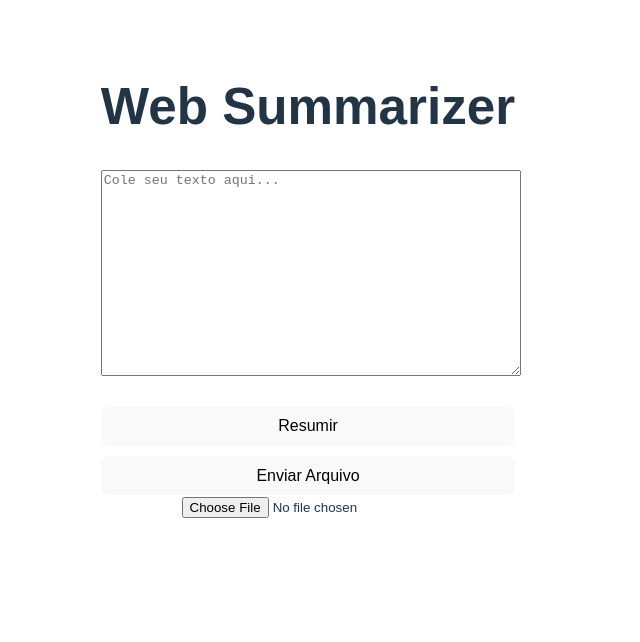
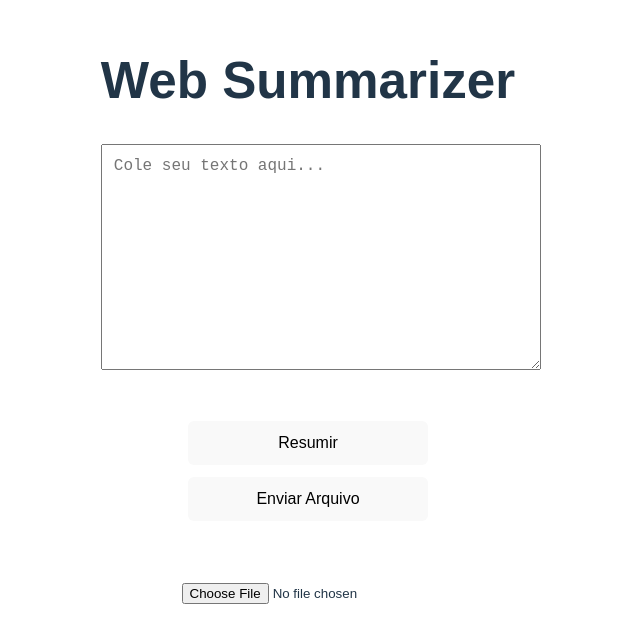
Before and after one commit to GustavoVRLeal/web-summarizer, a React app in the folder frontend/: page / in a window 1280 px wide. Shown: the part 118-760 px from the top of the page, without its empty margins (332-972 px from the left). Built offline with nearby package versions, Linux system fonts and the light colour scheme; the HTML template or start-up script is replaced by a standard one.

Commit message:
Improve UI layout with centered container and button hierarchy

```diff
--- a/frontend/src/App.css
+++ b/frontend/src/App.css
@@ -44,5 +44,29 @@
 .actions {
   display: flex;
   flex-direction: column;
-  gap: 10px;
+  align-items: center;
+  gap: 12px;
 }
+
+.actions button {
+  width: 240px;
+  padding: 12px;
+  font-size: 16px;
+  border-radius: 6px;
+  cursor: pointer;
+}
+
+.container {
+  max-width: 700px;
+  margin: 40px auto;
+  padding: 20px;
+  text-align: center;
+}
+
+textarea {
+  width: 100%;
+  min-height: 180px;
+  padding: 12px;
+  font-size: 16px;
+  margin-bottom: 20px;
+}
--- a/frontend/src/App.jsx
+++ b/frontend/src/App.jsx
@@ -58,6 +58,7 @@ function App() {
 
   return (
     <div style={{ padding: "40px", fontFamily: "Arial" }}>
+      <div className="container">
         <h1>Web Summarizer</h1>
 
         <textarea
@@ -79,6 +80,7 @@ function App() {
             {loading ? "Processando..." : "Enviar Arquivo"}
           </button>
         </div>
+      </div>
 
       <input
         type="file"
```
Lines whose indentation alone changed are shown as unchanged.
